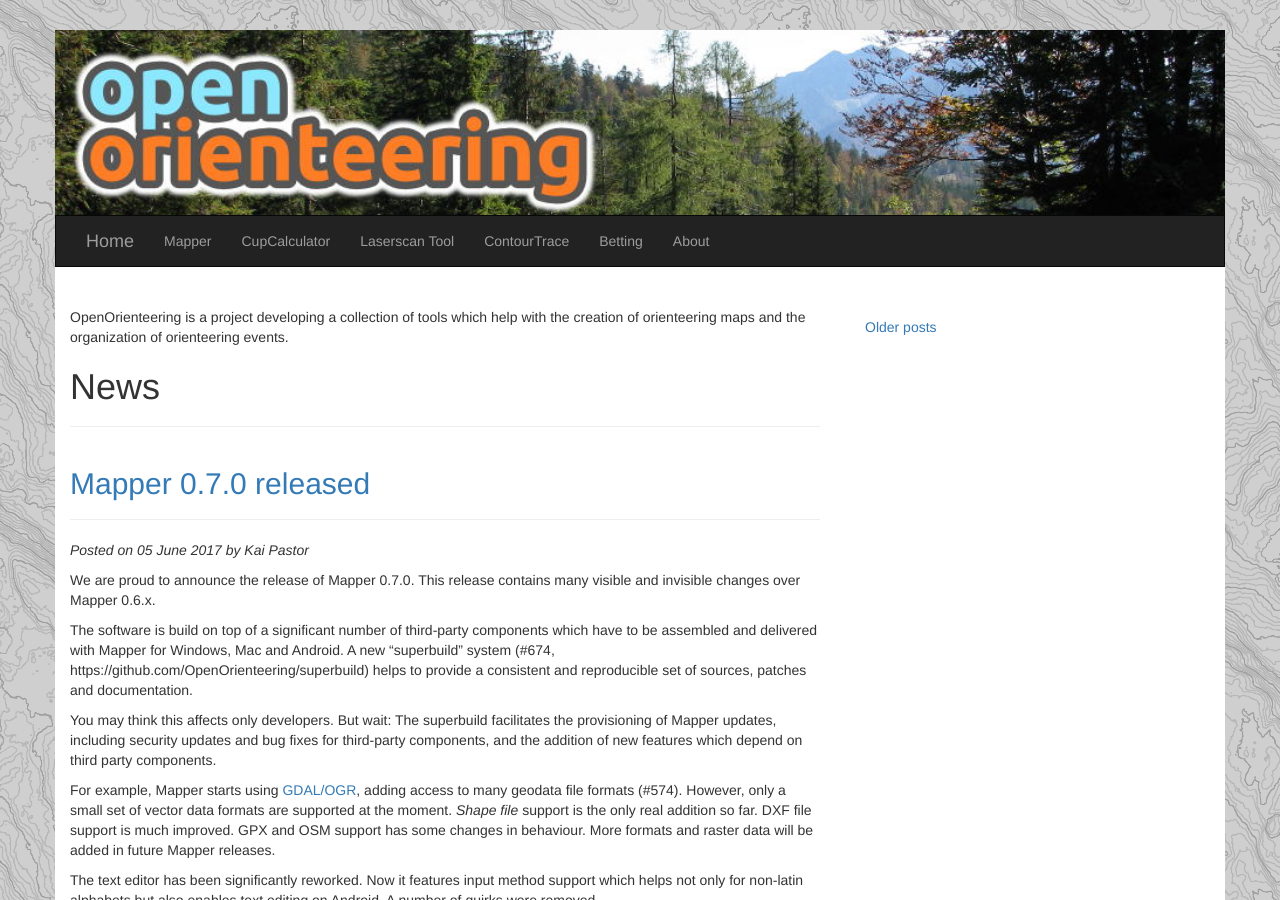
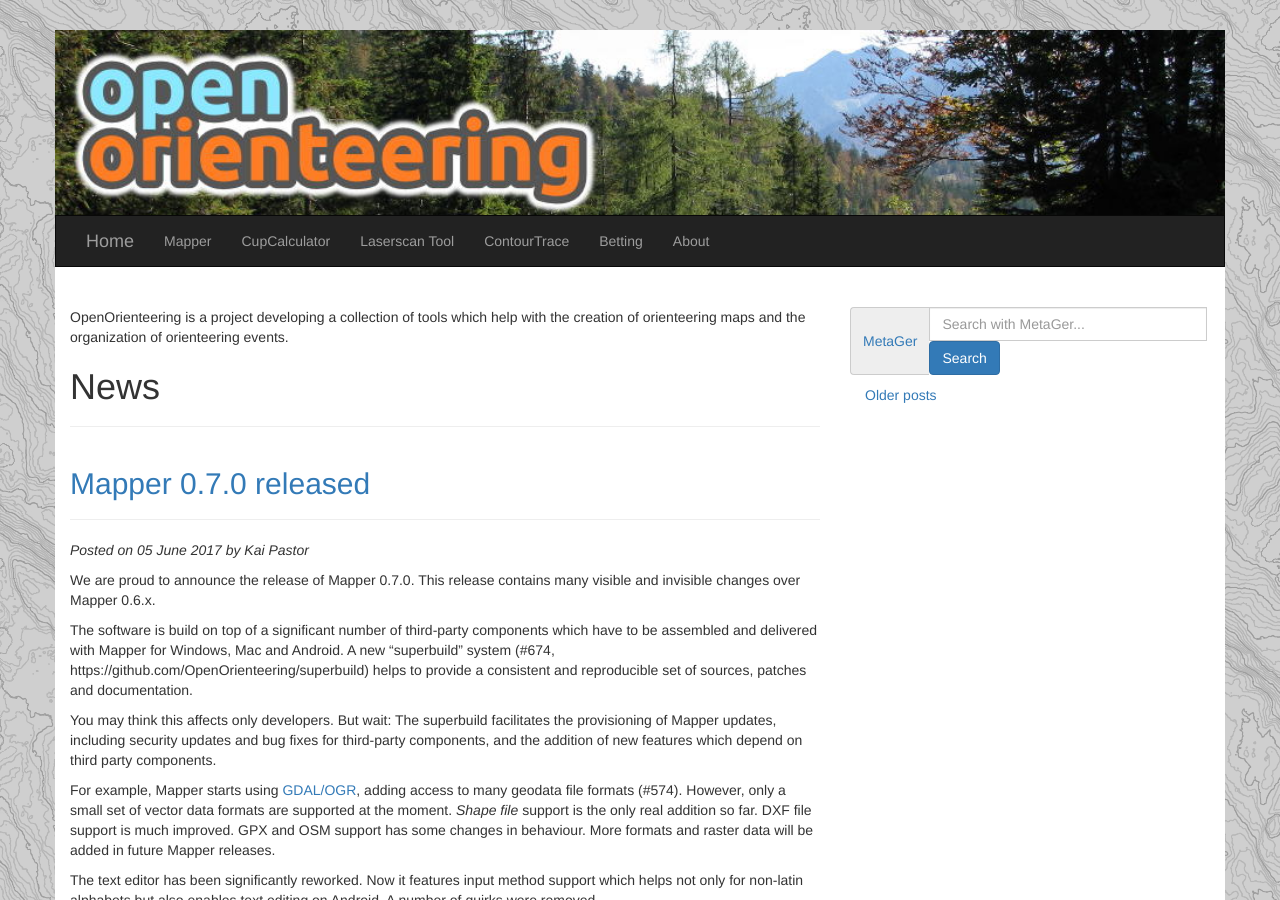
Before and after one commit to OpenOrienteering/OpenOrienteering.github.io, a Jekyll site: the page built from index.html, in a window 1280 px wide and 900 px high. Built offline with Jekyll 4.4.1, drawn with Linux system fonts in a browser that asks for light colours; the list of posts is cut into pages by our own code.

Commit message:
Add MetaGer search box

```diff
--- a/_layouts/default.html
+++ b/_layouts/default.html
@@ -64,6 +64,16 @@
             <img src="{{ page.icon }}" />
           </div>
 {% else %}
+          <form class="form-inline" action="https://metager.de/en/meta/meta.ger3" method="get" accept-charset="UTF-8">
+            <div class="form-group">
+              <label class="sr-only" for="eingabe">Search & and find safely with MetaGer"</label>
+              <div class="input-group">
+                <div class="input-group-addon"><a title="Search & and find safely with MetaGer" href="https://metager.de/en">MetaGer</a></div>
+                <input type="text" class="form-control" id="eingabe" placeholder="Search with MetaGer...">
+                <button type="submit" class="btn btn-primary">Search</button>
+              </div>
+            </div>
+          </form>
 {%   include openorienteering/paginator_pager_vertical.html %}
 {% endif %}
         </div>
```
